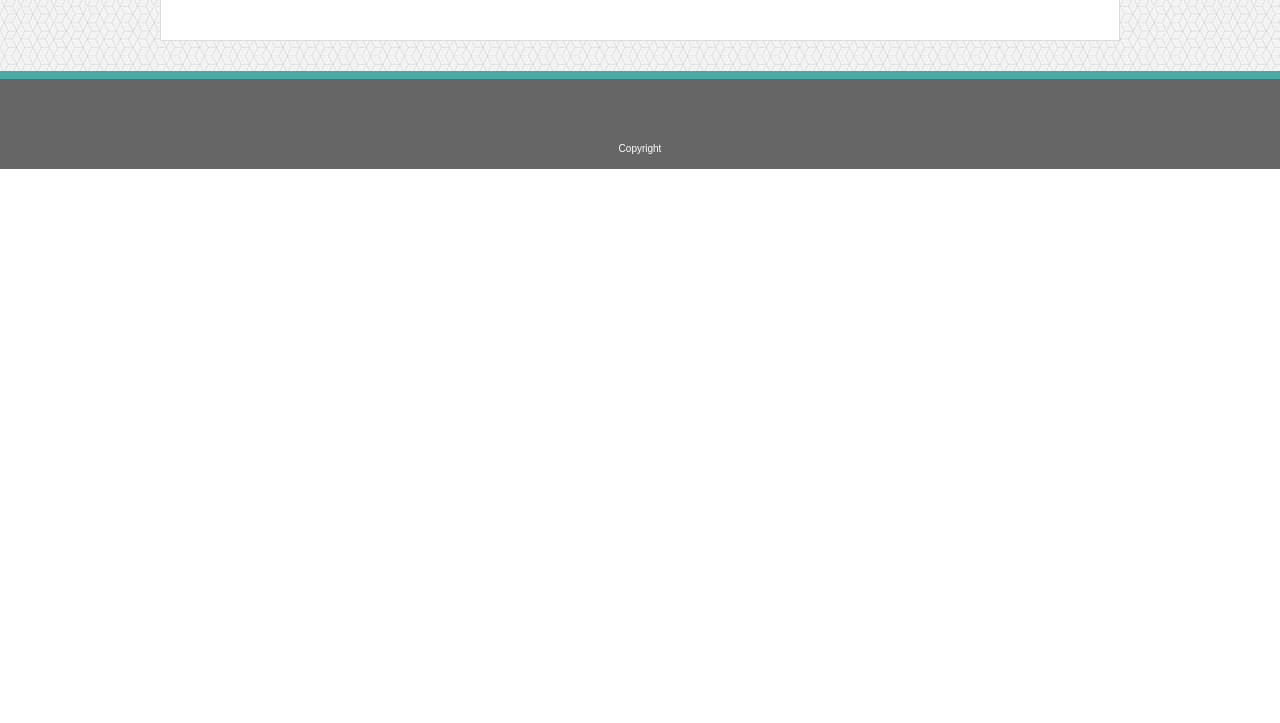
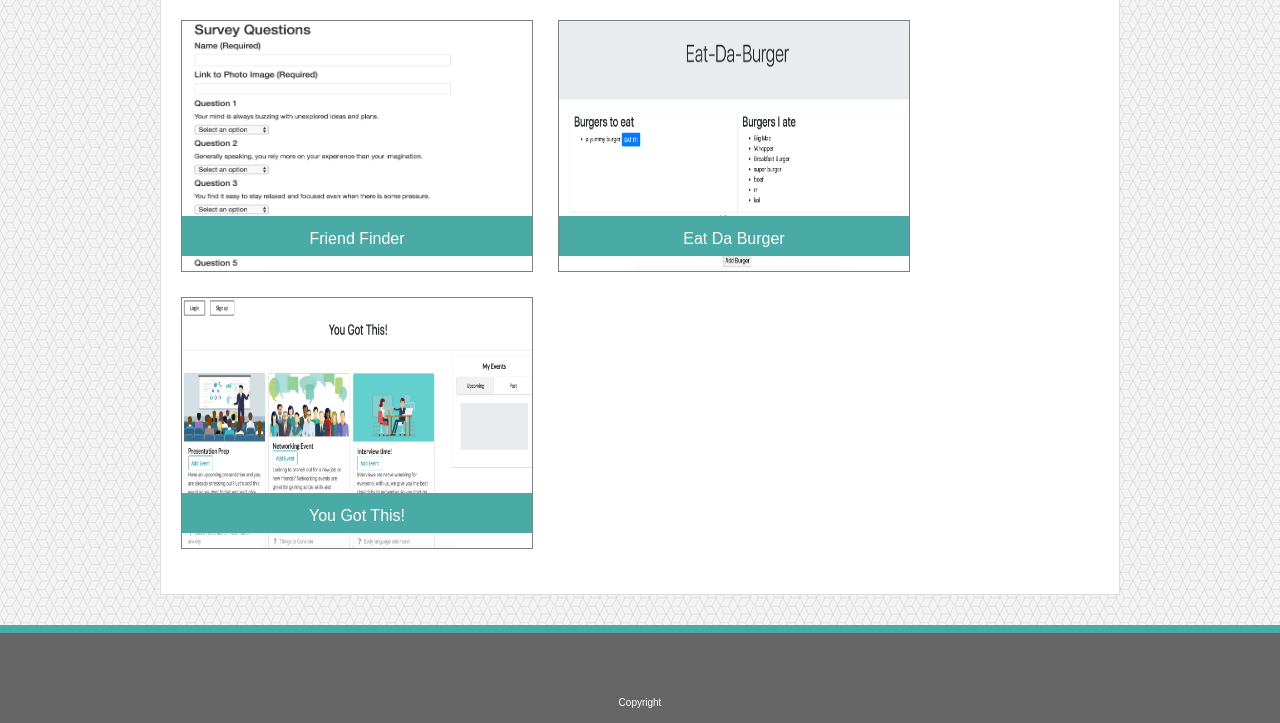
Before and after one commit to dammalex3/Responsive-Portfolio, a plain HTML site: page portfolio.html in a window 1280 px wide. Shown: the part 1277-2000 px from the top of the page. Before the commit the page ends 1446 px from the top, so only its background shows below. Drawn offline with Linux system fonts and the light colour scheme.

Commit message:
added to portfolio page

```diff
--- a/portfolio.html
+++ b/portfolio.html
@@ -111,6 +111,33 @@
                 </a>
             </div>
 
+            <div class="portfolio-item">
+                <a href="https://morning-journey-20000.herokuapp.com/" target="_blank">
+                <img src="assets/images/friend-finder.png" class="portfolio-image">
+                <div class="image-label">
+                    Friend Finder
+                </div>
+                </a>
+            </div>
+
+            <div class="portfolio-item">
+                <a href="https://shrouded-meadow-43449.herokuapp.com/" target="_blank">
+                <img src="assets/images/burger.png" class="portfolio-image">
+                <div class="image-label">
+                    Eat Da Burger
+                </div>
+                </a>
+            </div>
+
+            <div class="portfolio-item">
+                <a href="https://you-got-this.herokuapp.com/" target="_blank">
+                <img src="assets/images/you-got-this.png" class="portfolio-image">
+                <div class="image-label">
+                    You Got This!
+                </div>
+                </a>
+            </div>
+
         </div>
 
     </div>
```
Also changed, not shown: assets/images/burger.png (added), assets/images/friend-finder.png (added), assets/images/you-got-this.png (added).
